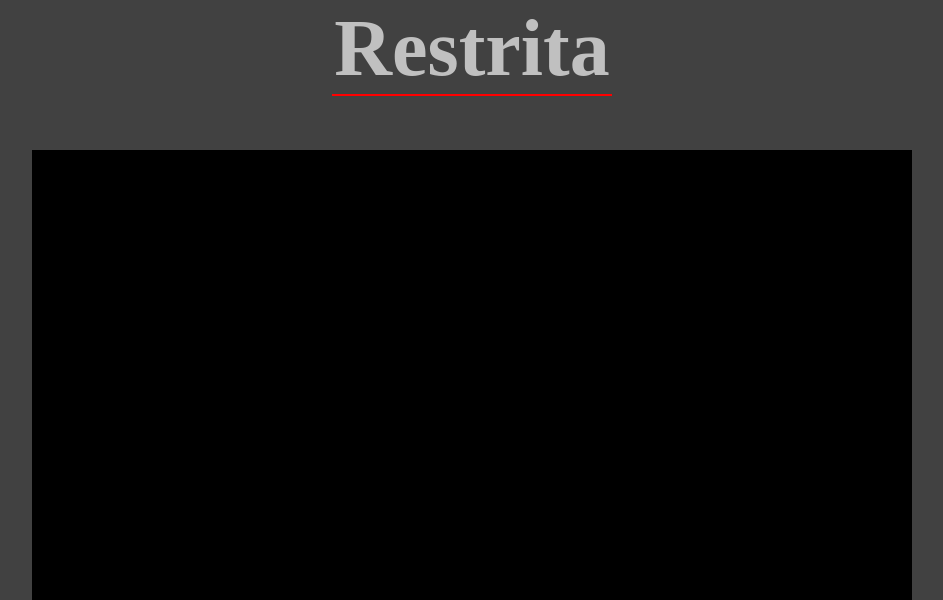
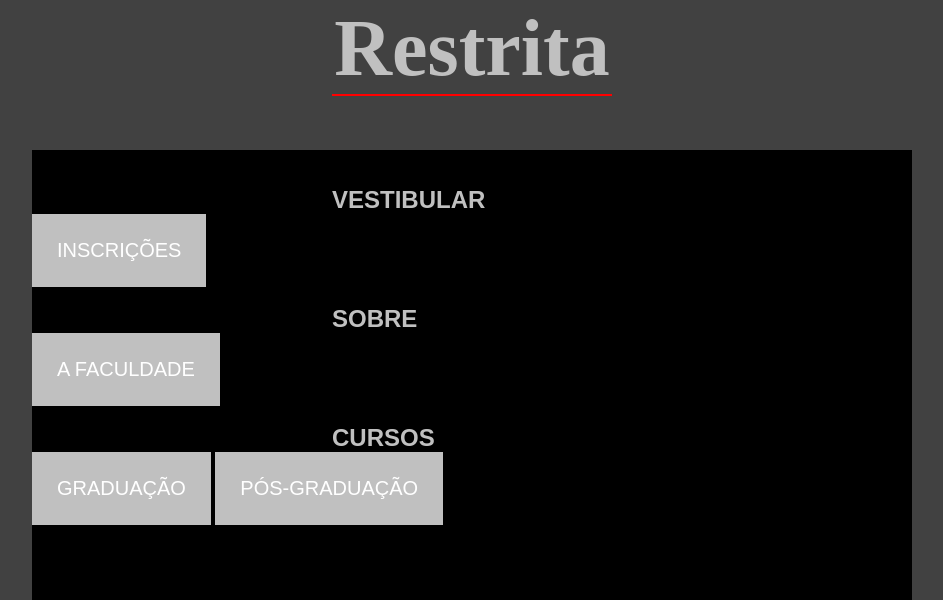
Before and after one commit to LimaHenrique/SiteFaculdadev3, a Django app: page /restrito.html/ in a window 1280 px wide. Shown: the part 478-1078 px from the top of the page, without its empty margins (168-1111 px from the left). Run offline with Django 3.2, Linux system fonts and the light colour scheme; data that the repository does not hold is empty; parts of the project's set-up code (start-up, migrations or seed data) failed here and were passed over.

Commit message:
Update base.html

```diff
--- a/app/templates/base.html
+++ b/app/templates/base.html
@@ -58,7 +58,18 @@
 
 {% endblock %}
 <footer>
-
+<div>
+    <br/><br/>
+    <h1>VESTIBULAR</h1>
+    <a href="inscricao.html" id="link">INSCRIÇÕES</a>
+    <br/><br/>
+    <h1>SOBRE</h1>
+    <a href="index.html" id="link">A FACULDADE</a>
+    <br/><br/>
+    <h1>CURSOS</h1>
+    <a href="#" id="link">GRADUAÇÃO</a>
+    <a href="#" id="link">PÓS-GRADUAÇÃO</a>
+</div>
 </footer>
 </body>
 </html>
```
